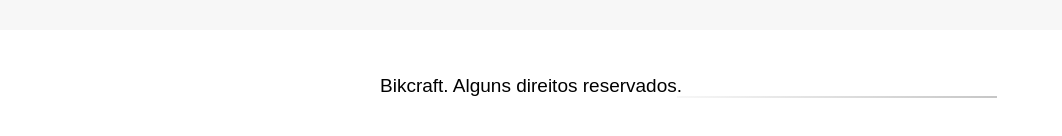
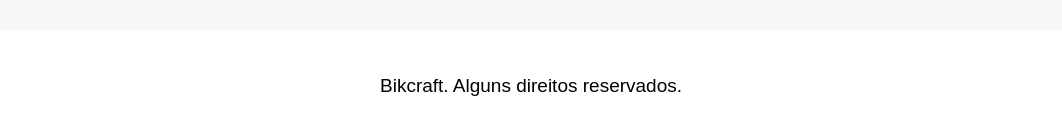
Before and after one commit to itsTarci/bikcraft-site, a plain HTML site: page index.html in a window 1280 px wide. Shown: the part 1100-1236 px from the top of the page, without its empty margins (109-1171 px from the left). Drawn offline with Linux system fonts and the light colour scheme.

Commit message:
added new media querie condition to 1500px

```diff
--- a/src/css/responsive.css
+++ b/src/css/responsive.css
@@ -7,6 +7,11 @@
   word-break: break-all;
 } */
 
+@media (max-width: 1500px) {
+  .pseudo::after {
+    display: none;
+  }
+}
 @media (max-width: 1000px) {
   .responsive-main-content {
     grid-template-columns: 1fr;
```
